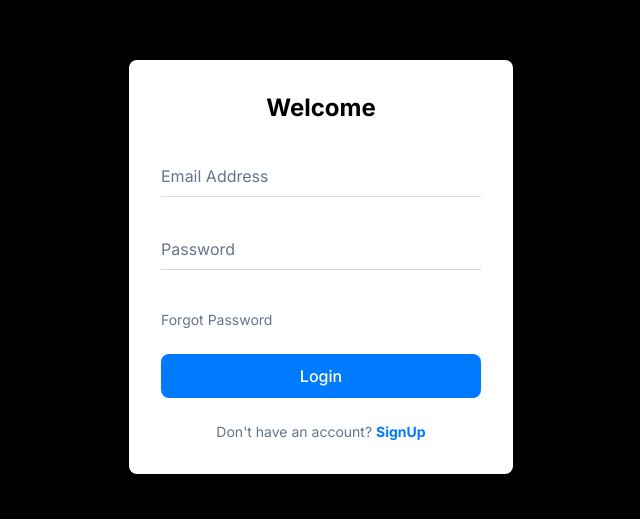
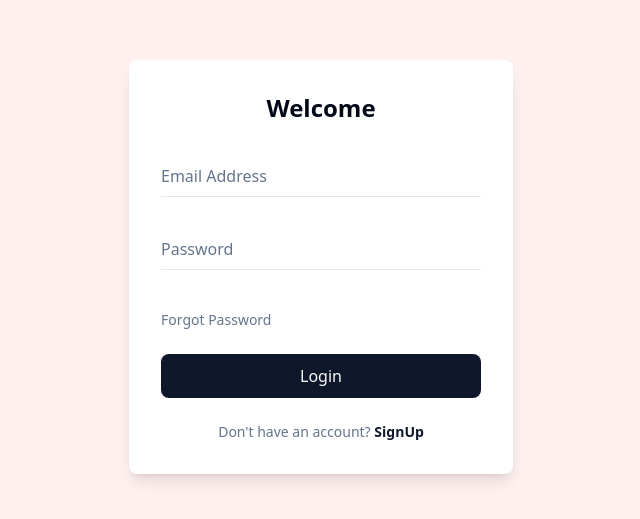
Before and after one commit to SadiqNaizam/mlo-a774-1389, a React (Vite) app: page / in a window 1280 px wide. Shown: the part 133-652 px from the top of the page, without its empty margins (319-959 px from the left). Built offline with nearby package versions, Linux system fonts and the light colour scheme.

Commit message:
Updated code files via regeneration: index.css

```diff
--- a/src/index.css
+++ b/src/index.css
@@ -1,22 +1,20 @@
-@import url('https://fonts.googleapis.com/css2?family=Inter:wght@400;500;700&display=swap');
-
 @tailwind base;
 @tailwind components;
 @tailwind utilities;
 
 @layer base {
   :root {
-    --background: 0 0% 0%;
-    --foreground: 0 0% 100%;
+    --background: 0 100% 97%;
+    --foreground: 0 59% 41%;
 
     --card: 0 0% 100%;
-    --card-foreground: 0 0% 0%;
+    --card-foreground: 222.2 84% 4.9%;
 
     --popover: 0 0% 100%;
-    --popover-foreground: 0 0% 0%;
+    --popover-foreground: 222.2 84% 4.9%;
 
-    --primary: 211 100% 50%;
-    --primary-foreground: 0 0% 100%;
+    --primary: 222.2 47.4% 11.2%;
+    --primary-foreground: 210 40% 98%;
 
     --secondary: 210 40% 96.1%;
     --secondary-foreground: 222.2 47.4% 11.2%;
@@ -24,25 +22,46 @@
     --muted: 210 40% 96.1%;
     --muted-foreground: 215.4 16.3% 46.9%;
 
-    --accent: 211 100% 50%;
-    --accent-foreground: 0 0% 100%;
+    --accent: 210 40% 96.1%;
+    --accent-foreground: 222.2 47.4% 11.2%;
 
     --destructive: 0 84.2% 60.2%;
     --destructive-foreground: 210 40% 98%;
 
-    --border: 0 0% 85.1%;
-    --input: 0 0% 85.1%;
-    --ring: 211 100% 50%;
+    --border: 214.3 31.8% 91.4%;
+    --input: 214.3 31.8% 91.4%;
+    --ring: 222.2 47.4% 11.2%;
 
     --radius: 0.5rem;
   }
 
-  * {
-    @apply border-border;
-  }
+  .dark {
+    --background: 0 70% 8%;
+    --foreground: 0 72% 97%;
 
-  body {
-    @apply bg-background text-foreground;
-    font-family: "Inter", system-ui, sans-serif;
+    --card: 0 70% 10%;
+    --card-foreground: 0 72% 97%;
+
+    --popover: 0 70% 8%;
+    --popover-foreground: 0 72% 97%;
+
+    --primary: 210 40% 98%;
+    --primary-foreground: 222.2 47.4% 11.2%;
+
+    --secondary: 217.2 32.6% 17.5%;
+    --secondary-foreground: 210 40% 98%;
+
+    --muted: 217.2 32.6% 17.5%;
+    --muted-foreground: 215 20.2% 65.1%;
+
+    --accent: 217.2 32.6% 17.5%;
+    --accent-foreground: 210 40% 98%;
+
+    --destructive: 0 62.8% 30.6%;
+    --destructive-foreground: 210 40% 98%;
+
+    --border: 217.2 32.6% 17.5%;
+    --input: 217.2 32.6% 17.5%;
+    --ring: 215 20.2% 65.1%;
   }
 }
```
